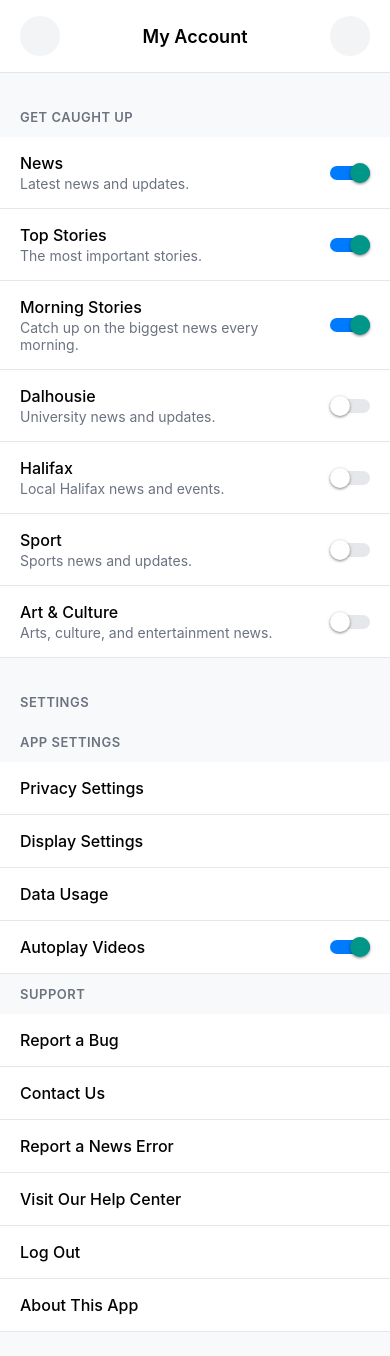
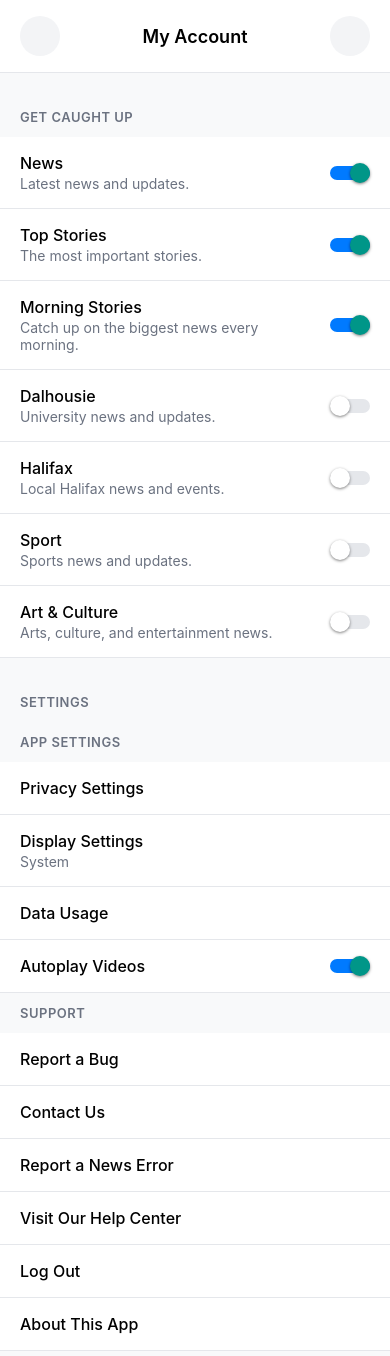
Before and after one commit to antoniamugisa/dal-gazette-app, a React Native app: screen /Settings in a window 390 px wide. Shown: the top 1356 px of the page. Built offline with nearby package versions, Linux system fonts and the light colour scheme; no server answers; some icons are missing.

Commit message:
Refactor App component to utilize AppContent for theme-based rendering. Update AppContext to manage theme mode and system preferences. Implement theme selection modal in SettingsScreen for user customization of light, dark, or system themes.

```diff
--- a/App.tsx
+++ b/App.tsx
@@ -2,21 +2,32 @@ import React from 'react';
 import { NavigationContainer } from '@react-navigation/native';
 import { SafeAreaProvider, SafeAreaView } from 'react-native-safe-area-context';
 import { StatusBar } from 'expo-status-bar';
-import { AppProvider } from './src/context/AppContext';
+import { AppProvider, useAppContext } from './src/context/AppContext';
 import { AppNavigator } from './src/navigation/AppNavigator';
 import { ErrorBoundary } from './src/components/ErrorBoundary';
+
+const AppContent: React.FC = () => {
+  const { theme } = useAppContext();
+
+  return (
+    <NavigationContainer>
+      <StatusBar
+        style={theme.isDark ? "light" : "dark"}
+        backgroundColor={theme.colors.background}
+      />
+      <SafeAreaView style={{ flex: 1, backgroundColor: theme.colors.background }} edges={['bottom']}>
+        <AppNavigator />
+      </SafeAreaView>
+    </NavigationContainer>
+  );
+};
 
 export default function App() {
   return (
     <ErrorBoundary>
       <SafeAreaProvider>
         <AppProvider>
-          <NavigationContainer>
-            <StatusBar style="dark" backgroundColor="#FFFFFF" />
-            <SafeAreaView style={{ flex: 1 }} edges={['bottom']}>
-              <AppNavigator />
-            </SafeAreaView>
-          </NavigationContainer>
+          <AppContent />
         </AppProvider>
       </SafeAreaProvider>
     </ErrorBoundary>
--- a/src/context/AppContext.tsx
+++ b/src/context/AppContext.tsx
@@ -1,5 +1,6 @@
 import React, { createContext, useContext, useState, ReactNode, useEffect } from 'react';
-import { Article, AppTheme } from '../types';
+import { Appearance } from 'react-native';
+import { Article, AppTheme, ThemeMode } from '../types';
 import { LIGHT_THEME, DARK_THEME } from '../constants/theme';
 import { scrapeDalGazette, scrapeArticleContent } from '../utils/scraper';
 
@@ -9,7 +10,8 @@ interface AppContextType {
   bookmarkedArticles: string[];
   toggleBookmark: (articleId: string) => void;
   theme: AppTheme;
-  toggleTheme: () => void;
+  themeMode: ThemeMode;
+  setThemeMode: (mode: ThemeMode) => void;
   selectedCategory: string | null;
   setSelectedCategory: (category: string | null) => void;
   scrapedArticles: Article[];
@@ -35,10 +37,21 @@ interface AppProviderProps {
 export const AppProvider: React.FC<AppProviderProps> = ({ children }) => {
   const [selectedArticle, setSelectedArticle] = useState<Article | null>(null);
   const [bookmarkedArticles, setBookmarkedArticles] = useState<string[]>([]);
-  const [theme, setTheme] = useState<AppTheme>(LIGHT_THEME);
+  const [themeMode, setThemeMode] = useState<ThemeMode>('system');
   const [selectedCategory, setSelectedCategory] = useState<string | null>(null);
   const [scrapedArticles, setScrapedArticles] = useState<Article[]>([]);
   const [isLoadingArticles, setIsLoadingArticles] = useState(false);
+
+  // Get the current theme based on mode and system preference
+  const getCurrentTheme = (): AppTheme => {
+    if (themeMode === 'system') {
+      const systemColorScheme = Appearance.getColorScheme();
+      return systemColorScheme === 'dark' ? DARK_THEME : LIGHT_THEME;
+    }
+    return themeMode === 'dark' ? DARK_THEME : LIGHT_THEME;
+  };
+
+  const [theme, setTheme] = useState<AppTheme>(getCurrentTheme());
 
   const toggleBookmark = (articleId: string) => {
     setBookmarkedArticles((prev: string[]) =>
@@ -48,9 +61,18 @@ export const AppProvider: React.FC<AppProviderProps> = ({ children }) => {
     );
   };
 
-  const toggleTheme = () => {
-    setTheme(prev => prev.isDark ? LIGHT_THEME : DARK_THEME);
-  };
+  // Update theme when mode or system preference changes
+  useEffect(() => {
+    const updateTheme = () => {
+      setTheme(getCurrentTheme());
+    };
+
+    updateTheme();
+
+    // Listen for system theme changes
+    const subscription = Appearance.addChangeListener(updateTheme);
+    return () => subscription?.remove();
+  }, [themeMode]);
 
   const refreshArticles = async () => {
     setIsLoadingArticles(true);
@@ -95,7 +117,8 @@ export const AppProvider: React.FC<AppProviderProps> = ({ children }) => {
     bookmarkedArticles,
     toggleBookmark,
     theme,
-    toggleTheme,
+    themeMode,
+    setThemeMode,
     selectedCategory,
     setSelectedCategory,
     scrapedArticles,
--- a/src/screens/SettingsScreen.tsx
+++ b/src/screens/SettingsScreen.tsx
@@ -7,10 +7,13 @@ import {
   ScrollView,
   Switch,
   Alert,
+  Modal,
 } from 'react-native';
 import { SafeAreaView } from 'react-native-safe-area-context';
 import { useNavigation } from '@react-navigation/native';
-import { ArrowLeft, ChevronRight, Settings } from 'lucide-react-native';
+import { ArrowLeft, ChevronRight, Settings, Check } from 'lucide-react-native';
+import { useAppContext } from '../context/AppContext';
+import { ThemeMode } from '../types';
 
 interface SettingsItemProps {
   title: string;
@@ -55,6 +58,7 @@ const SectionHeader: React.FC<SectionHeaderProps> = ({ title }) => (
 
 export const SettingsScreen: React.FC = () => {
   const navigation = useNavigation();
+  const { theme, themeMode, setThemeMode } = useAppContext();
   const scrollViewRef = useRef<ScrollView>(null);
   const settingsSectionRef = useRef<View>(null);
 
@@ -71,6 +75,8 @@ export const SettingsScreen: React.FC = () => {
   const [appSettings, setAppSettings] = useState({
     autoplayVideos: true,
   });
+
+  const [showThemeModal, setShowThemeModal] = useState(false);
 
 
   const handleBackPress = () => {
@@ -90,7 +96,21 @@ export const SettingsScreen: React.FC = () => {
   };
 
   const handleDisplaySettings = () => {
-    Alert.alert('Display Settings', 'Display settings coming soon!');
+    setShowThemeModal(true);
+  };
+
+  const handleThemeSelect = (mode: ThemeMode) => {
+    setThemeMode(mode);
+    setShowThemeModal(false);
+  };
+
+  const getThemeDisplayName = (mode: ThemeMode): string => {
+    switch (mode) {
+      case 'light': return 'Light';
+      case 'dark': return 'Dark';
+      case 'system': return 'System';
+      default: return 'System';
+    }
   };
 
   const handleDataUsage = () => {
@@ -258,6 +278,7 @@ export const SettingsScreen: React.FC = () => {
         />
         <SettingsItem
           title="Display Settings"
+          subtitle={getThemeDisplayName(themeMode)}
           onPress={handleDisplaySettings}
           showArrow
         />
@@ -319,6 +340,66 @@ export const SettingsScreen: React.FC = () => {
           <Text style={styles.footerText}>B3H 4J2</Text>
         </View>
       </ScrollView>
+
+      {/* Theme Selection Modal */}
+      <Modal
+        visible={showThemeModal}
+        transparent={true}
+        animationType="slide"
+        onRequestClose={() => setShowThemeModal(false)}
+      >
+        <View style={styles.modalOverlay}>
+          <View style={[styles.modalContent, { backgroundColor: theme.colors.surface }]}>
+            <Text style={[styles.modalTitle, { color: theme.colors.text }]}>Choose Theme</Text>
+
+            <TouchableOpacity
+              style={[styles.themeOption, { borderBottomColor: theme.colors.border }]}
+              onPress={() => handleThemeSelect('light')}
+            >
+              <View style={styles.themeOptionContent}>
+                <Text style={[styles.themeOptionTitle, { color: theme.colors.text }]}>Light</Text>
+                <Text style={[styles.themeOptionSubtitle, { color: theme.colors.textSecondary }]}>
+                  Always use light theme
+                </Text>
+              </View>
+              {themeMode === 'light' && <Check size={20} color={theme.colors.primary} />}
+            </TouchableOpacity>
+
+            <TouchableOpacity
+              style={[styles.themeOption, { borderBottomColor: theme.colors.border }]}
+              onPress={() => handleThemeSelect('dark')}
+            >
+              <View style={styles.themeOptionContent}>
+                <Text style={[styles.themeOptionTitle, { color: theme.colors.text }]}>Dark</Text>
+                <Text style={[styles.themeOptionSubtitle, { color: theme.colors.textSecondary }]}>
+                  Always use dark theme
+                </Text>
+              </View>
+              {themeMode === 'dark' && <Check size={20} color={theme.colors.primary} />}
+            </TouchableOpacity>
+
+            <TouchableOpacity
+              style={styles.themeOption}
+              onPress={() => handleThemeSelect('system')}
+            >
+              <View style={styles.themeOptionContent}>
+                <Text style={[styles.themeOptionTitle, { color: theme.colors.text }]}>System</Text>
+                <Text style={[styles.themeOptionSubtitle, { color: theme.colors.textSecondary }]}>
+                  Follow system settings
+                </Text>
+              </View>
+              {themeMode === 'system' && <Check size={20} color={theme.colors.primary} />}
+            </TouchableOpacity>
+
+            <TouchableOpacity
+              style={[styles.modalCloseButton, { backgroundColor: theme.colors.primary }]}
+              onPress={() => setShowThemeModal(false)}
+            >
+              <Text style={styles.modalCloseButtonText}>Done</Text>
+            </TouchableOpacity>
+          </View>
+        </View>
+      </Modal>
     </View>
   );
 };
@@ -433,4 +514,52 @@ const styles = StyleSheet.create({
     color: '#6B7280',
     marginTop: 2,
   },
+  modalOverlay: {
+    flex: 1,
+    backgroundColor: 'rgba(0, 0, 0, 0.5)',
+    justifyContent: 'flex-end',
+  },
+  modalContent: {
+    borderTopLeftRadius: 20,
+    borderTopRightRadius: 20,
+    paddingHorizontal: 20,
+    paddingTop: 20,
+    paddingBottom: 40,
+    maxHeight: '50%',
+  },
+  modalTitle: {
+    fontSize: 20,
+    fontWeight: '600',
+    marginBottom: 20,
+    textAlign: 'center',
+  },
+  themeOption: {
+    flexDirection: 'row',
+    alignItems: 'center',
+    justifyContent: 'space-between',
+    paddingVertical: 16,
+    borderBottomWidth: 1,
+  },
+  themeOptionContent: {
+    flex: 1,
+  },
+  themeOptionTitle: {
+    fontSize: 16,
+    fontWeight: '500',
+    marginBottom: 2,
+  },
+  themeOptionSubtitle: {
+    fontSize: 14,
+  },
+  modalCloseButton: {
+    marginTop: 20,
+    paddingVertical: 16,
+    borderRadius: 12,
+    alignItems: 'center',
+  },
+  modalCloseButtonText: {
+    color: '#FFFFFF',
+    fontSize: 16,
+    fontWeight: '600',
+  },
 });
--- a/src/types/index.ts
+++ b/src/types/index.ts
@@ -24,6 +24,8 @@ export interface SearchFilters {
   dateRange: 'all' | 'today' | 'week' | 'month';
 }
 
+export type ThemeMode = 'light' | 'dark' | 'system';
+
 export interface AppTheme {
   colors: {
     primary: string;
```
